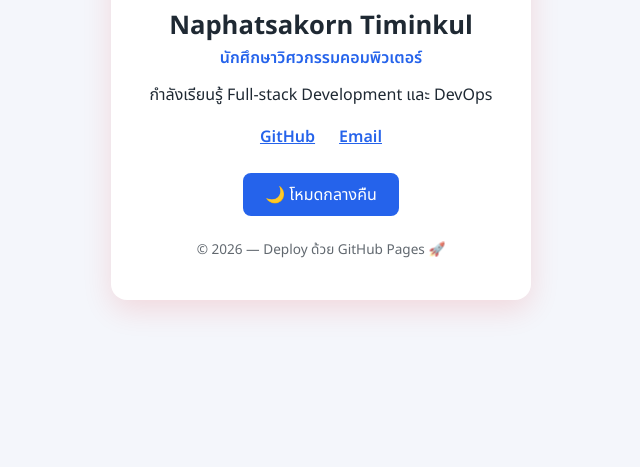
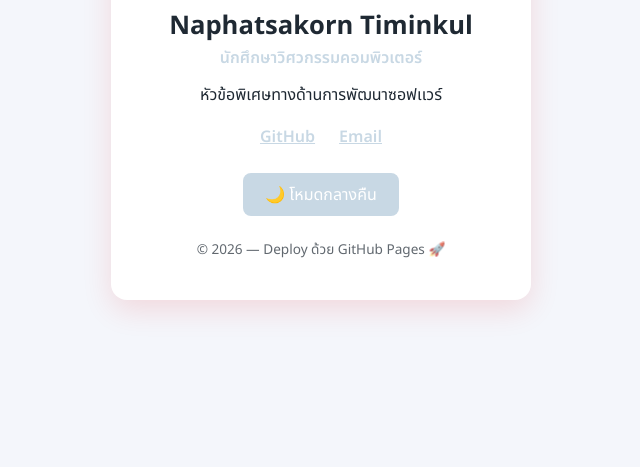
Before and after one commit to napassakornti-prog/my-profile, a plain HTML site: page index.html in a window 1280 px wide. Shown: the part 333-800 px from the top of the page, without its empty margins (319-959 px from the left). Drawn offline with Linux system fonts and the light colour scheme.

Commit message:
เปลี่ยนสี accent เป็นสีเขียว

```diff
--- a/index.html
+++ b/index.html
@@ -18,7 +18,7 @@
     <img class="card__avatar" src="https://avatars.githubusercontent.com/u/9919?v=4" alt="รูปโปรไฟล์">
     <h1 class="card__name">Naphatsakorn Timinkul</h1>
     <p class="card__title">นักศึกษาวิศวกรรมคอมพิวเตอร์</p>
-    <p class="card__bio">กำลังเรียนรู้ Full-stack Development และ DevOps</p>
+    <p class="card__bio">หัวข้อพิเศษทางด้านการพัฒนาซอฟเเวร์</p>
 
     <ul class="card__links">
       <li><a href="https://github.com/napassakornti-prog">GitHub</a></li>
--- a/style.css
+++ b/style.css
@@ -3,7 +3,7 @@
   --bg: #f4f6fb;
   --card-bg: #ffffff;
   --text: #1f2933;
-  --accent: #2563eb;
+  --accent: #c8d8e4;
 }
 
 /* ธีมมืด: สลับด้วยการเติม class ที่ <body> ผ่าน JS */
```
